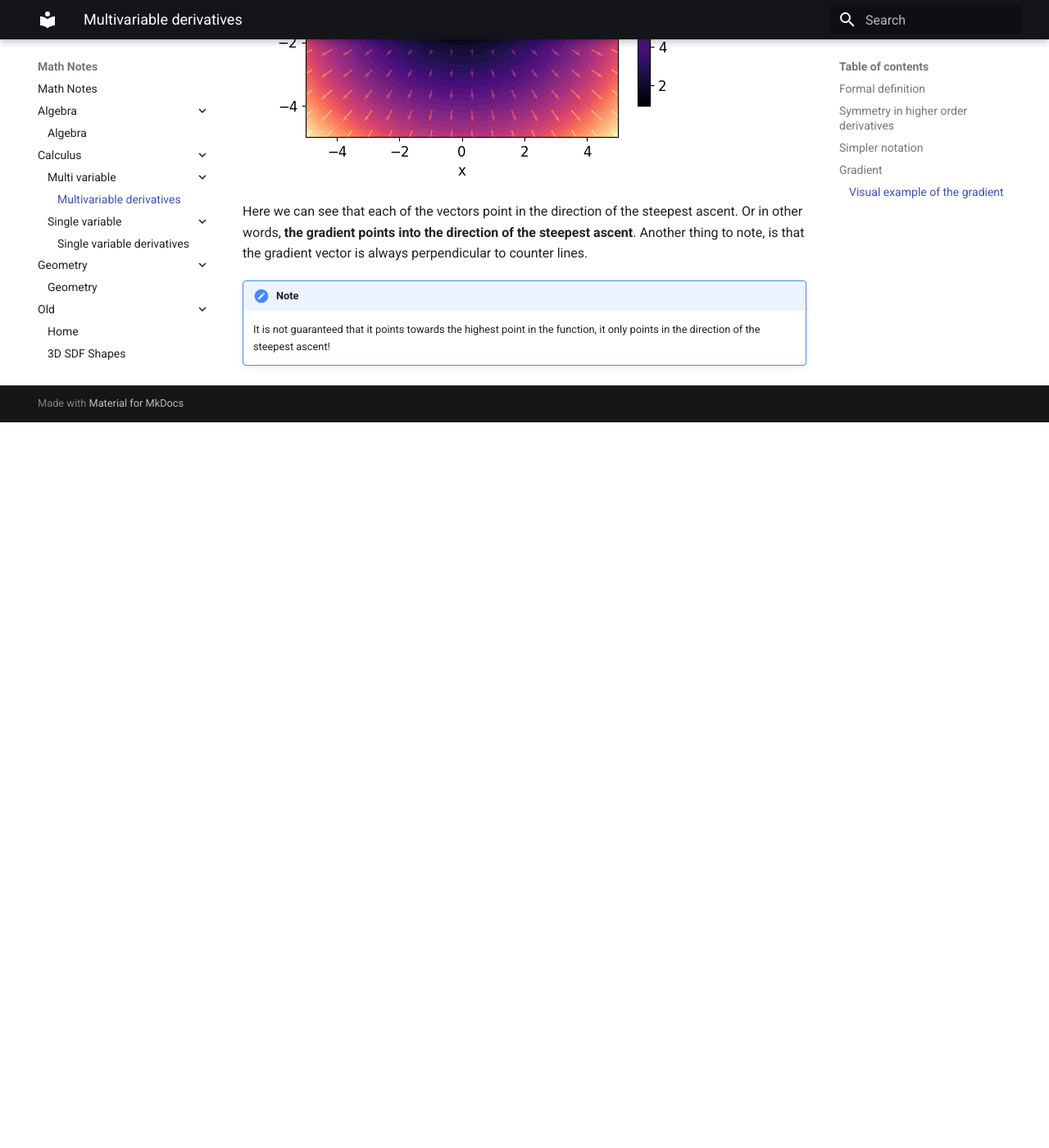
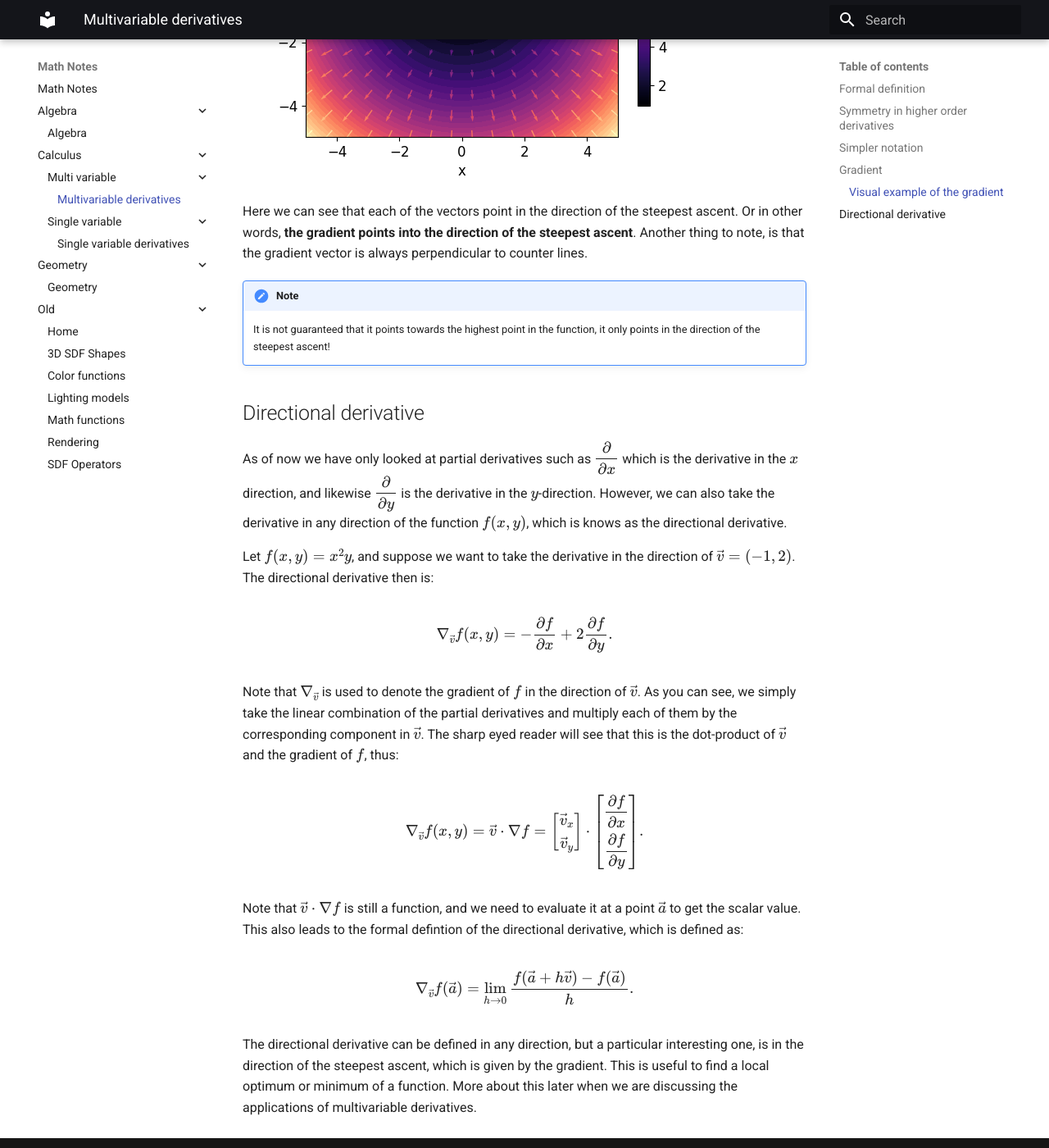
Before and after one commit to darkeclipz/math, an MkDocs documentation site: the page built from docs/calculus/multi-variable/derivatives.md, in a window 1280 px wide and 1400 px high, scrolled down 2732 px. Shown: the whole window at 82% size. Built offline with MkDocs 1.6.1 and Material for MkDocs 9.7.7, drawn with Linux system fonts in a browser that asks for light colours; before the commit the page ends 3247 px from its top, so only the background shows below that; some of the changed text lies outside the part shown.

Commit message:
directional derivatives

```diff
--- a/docs/calculus/multi-variable/derivatives.md
+++ b/docs/calculus/multi-variable/derivatives.md
@@ -65,3 +65,27 @@
 !!! note
 
     It is not guaranteed that it points towards the highest point in the function, it only points in the direction of the steepest ascent!
+
+## Directional derivative
+
+As of now we have only looked at partial derivatives such as $\dfrac{\partial}{\partial x}$ which is the derivative in the $x$ direction, and likewise $\dfrac{\partial}{\partial y}$ is the derivative in the $y$-direction. However, we can also take the derivative in any direction of the function $f(x,y)$, which is knows as the directional derivative.
+
+Let $f(x, y) = x^2y$, and suppose we want to take the derivative in the direction of $\vec{v} = (-1, 2)$. The directional derivative then is:
+
+$$
+\nabla_{\vec v} f(x, y) = -\dfrac{\partial f}{\partial x} + 2\dfrac{\partial f}{\partial y}.
+$$
+
+Note that $\nabla_{\vec v}$ is used to denote the gradient of $f$ in the direction of $\vec{v}$. As you can see, we simply take the linear combination of the partial derivatives and multiply each of them by the corresponding component in $\vec{v}$. The sharp eyed reader will see that this is the dot-product of $\vec{v}$ and the gradient of $f$, thus:
+
+$$
+\nabla_{\vec{v}}f(x, y) = \vec{v} \cdot \nabla f = \begin{bmatrix}\vec{v}_x \\ \vec{v}_y \end{bmatrix} \cdot \begin{bmatrix} \dfrac{\partial f}{\partial x} \\ \dfrac{\partial f}{\partial y} \end{bmatrix}.
+$$
+
+Note that $\vec{v}\cdot\nabla f$ is still a function, and we need to evaluate it at a point $\vec{a}$ to get the scalar value. This also leads to the formal defintion of the directional derivative, which is defined as:
+
+$$
+\nabla_{\vec{v}} f(\vec{a}) = \lim_{h \rightarrow 0} \dfrac{f(\vec{a} + h\vec{v}) - f(\vec{a})}{h}.
+$$
+
+The directional derivative can be defined in any direction, but a particular interesting one, is in the direction of the steepest ascent, which is given by the gradient. This is useful to find a local optimum or minimum of a function. More about this later when we are discussing the applications of multivariable derivatives.
```
Also changed, not shown: other parts of docs/calculus/multi-variable/derivatives.md (+1 -1 lines).
